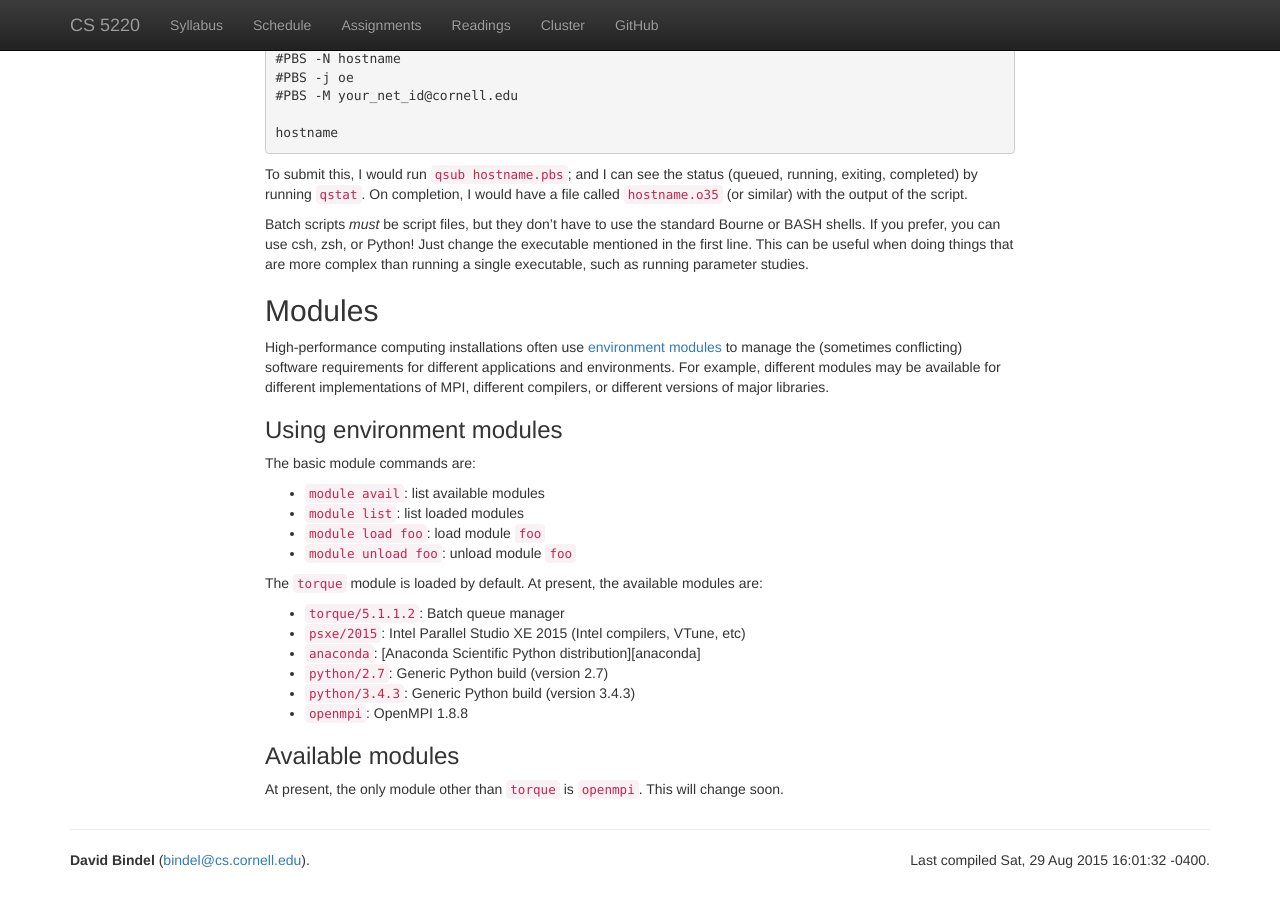
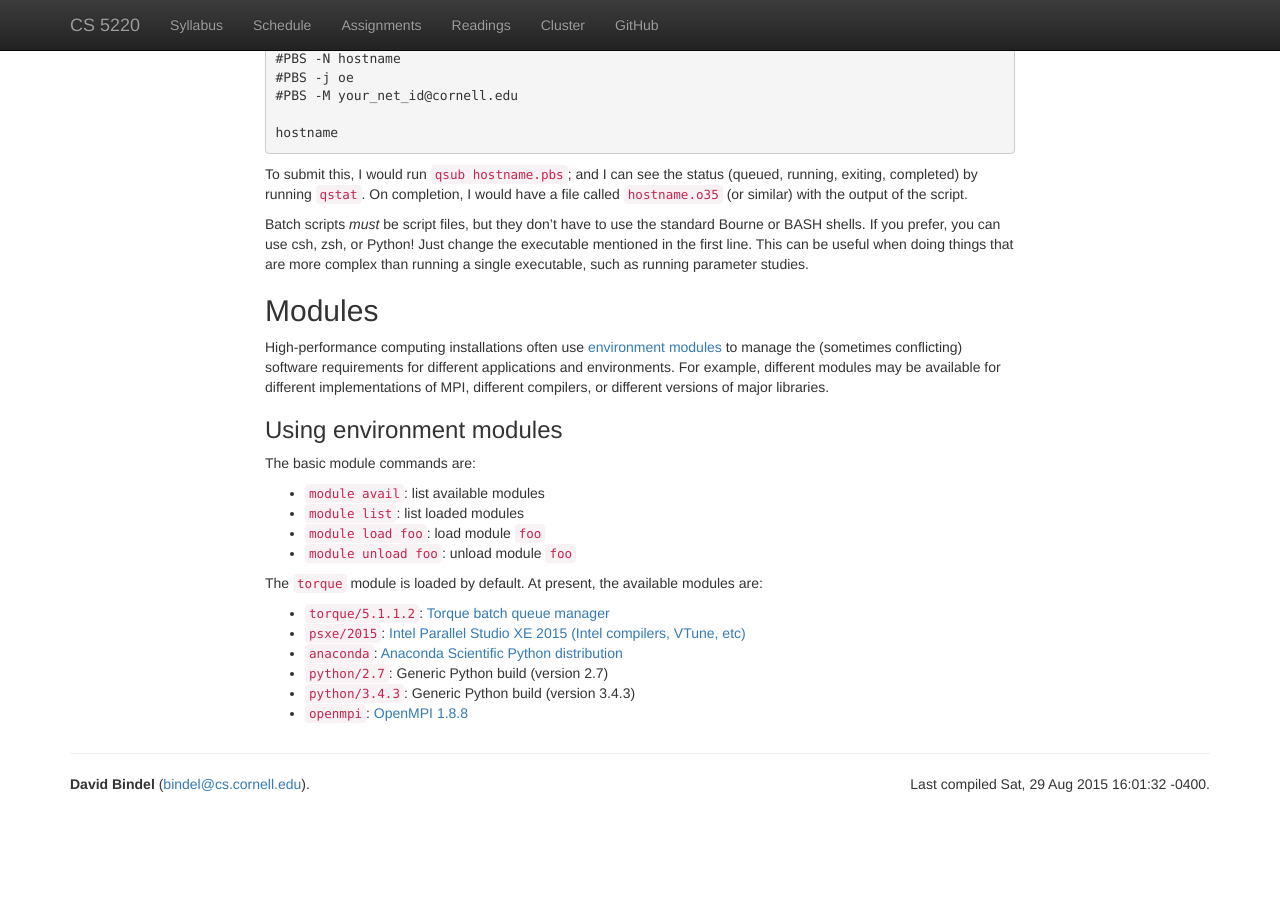
Before and after one commit to cornell-cs5220-f15/cornell-cs5220-f15.github.io, a Jekyll site: the page built from cluster.md, in a window 1280 px wide and 900 px high, scrolled down 1557 px. Built offline with Jekyll 4.4.1, drawn with Linux system fonts in a browser that asks for light colours; nearby versions of some CDN libraries; after the commit the page ends 2381 px from its top, so only the background shows below that.

Commit message:
Added/fixed links to software loaded in modules.

```diff
--- a/cluster.md
+++ b/cluster.md
@@ -157,14 +157,14 @@ The basic module commands are:
 The `torque` module is loaded by default.  At present, the available
 modules are:
 
-- `torque/5.1.1.2`: Batch queue manager
-- `psxe/2015`: Intel Parallel Studio XE 2015 (Intel compilers, VTune, etc)
+- `torque/5.1.1.2`: [Torque batch queue manager][torque]
+- `psxe/2015`: [Intel Parallel Studio XE 2015 (Intel compilers, VTune, etc)][psxe]
 - `anaconda`: [Anaconda Scientific Python distribution][anaconda]
 - `python/2.7`: Generic Python build (version 2.7)
 - `python/3.4.3`: Generic Python build (version 3.4.3)
-- `openmpi`: OpenMPI 1.8.8
+- `openmpi`: [OpenMPI 1.8.8][openmpi]
 
-### Available modules
-
-At present, the only module other than `torque` is `openmpi`.
-This will change soon.
+[psxe]: https://software.intel.com/en-us/intel-parallel-studio-xe
+[torque]: http://www.adaptivecomputing.com/products/open-source/torque/
+[anaconda]: https://store.continuum.io/cshop/anaconda/
+[openmpi]: http://www.open-mpi.org/
```
